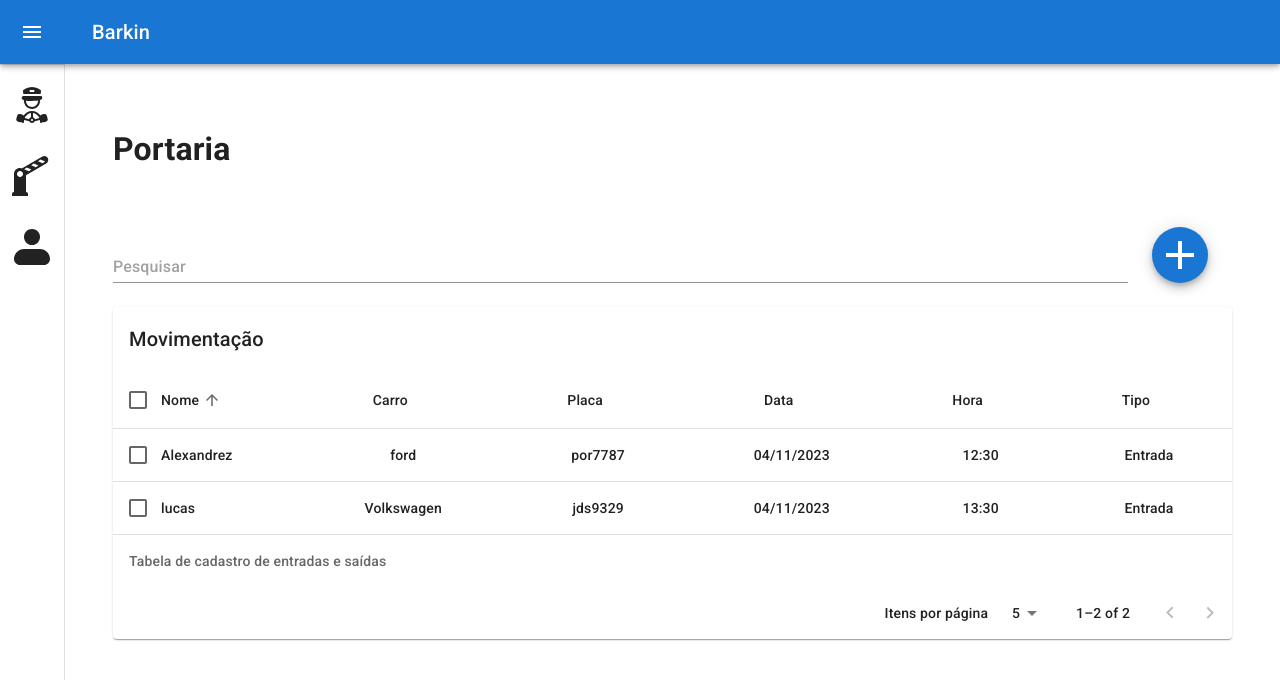
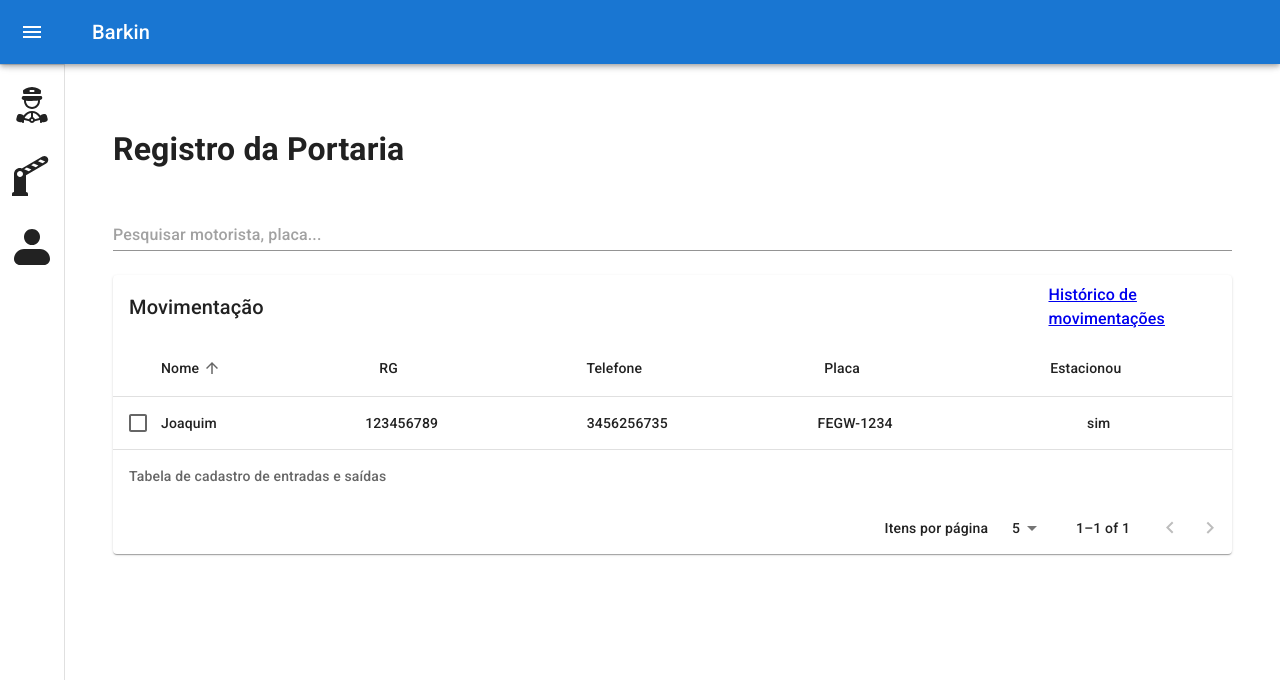
Before and after one commit to pedroramos17/reservation-management-system, a Next.js app: page /portaria in a window 1280 px wide. Shown: the top 680 px of the page. Built offline with nearby package versions, Linux system fonts and the light colour scheme.

Commit message:
refactor: adding history button

```diff
--- a/src/app/components/table/gateway/index.tsx
+++ b/src/app/components/table/gateway/index.tsx
@@ -14,60 +14,24 @@ import {
 import React, { useState, useMemo, useEffect } from 'react';
 import { GatehouseData } from '../../../../interfaces/gateway.interface';
 import GatewayTableHead from './tableHead';
-import GatewayTableToolbar from '../gatewayForm/tableToolbar';
+import GatewayTableToolbar from './tableToolbar';
 import getComparator, { Order } from '../sorting';
-import { initDB, getStoreData, Gateway, Stores } from '@/utils/db';
+import { initDB, getStoreData, Gateway, Stores, Driver, findOneData, Vehicle } from '@/utils/db';
 
-function createData(
-    id: string,
-    name: string,
-    car: string,
-    plate: string,
-    date: string,
-    hour: string,
-    type: string,
-  ): GatehouseData {
-    return {
-      id,
-      name,
-      car,
-      plate,
-      date,
-      hour,
-      type,
-    };
-  }
-
-  const rows = [
-    createData(
-      'id-1',
-      'Alexandrez',
-      'ford',
-      'por7787',
-      "04/11/2023",
-      "12:30",
-      'Entrada',
-    ),
-    createData(
-      'id-2',
-      'lucas',
-      'Volkswagen',
-      'jds9329',
-      "04/11/2023",
-      "13:30",
-      'Entrada',
-    )
-  ];
+interface GatewayData extends GatehouseData {
+  name: string;
+};
 
 export default function GatewayTable() {
   const [order, setOrder] = useState<Order>('asc');
-  const [orderBy, setOrderBy] = useState<keyof GatehouseData>('name');
+  const [orderBy, setOrderBy] = useState<keyof GatewayData>('name');
   const [selected, setSelected] = useState<readonly string[]>([]);
   const [page, setPage] = useState(0);
   const [rowsPerPage, setRowsPerPage] = useState(5);
   const [isDBReady, setIsDBReady] = useState<boolean>(false);
-  const [gateways, setGateways] = useState<Gateway[]|[]>([]);
+  const [gatewaysData, setGatewaysData] = useState<GatewayData[]|[]>([]);
 
+  const rows = gatewaysData;
   const handleInitDB = async () => {
     const status = await initDB();
     setIsDBReady(!!status);
@@ -78,12 +42,26 @@ export default function GatewayTable() {
       await handleInitDB();
     }
     const gateways = await getStoreData<Gateway>(Stores.Gateways);
-    setGateways(gateways);
+    const drivers = await getStoreData<Driver>(Stores.Drivers);
+    const gatewaysData = gateways.map((gateway) => {
+      const driver = drivers.find((driver) => driver.id === gateway.driverId) as Driver;
+      const vehicle = driver.vehicles.find((vehicle) => vehicle.id === gateway.vehicleId) as Vehicle;
+      return {
+        id: gateway.id,
+        name: driver.name,
+        car: `${vehicle.model} ${vehicle.brand} ${vehicle.color} ${vehicle.year}`,
+        plate: vehicle.plate,
+        date: gateway.timestamp,
+        hour: gateway.timestamp,
+        type: gateway.parked ? 'Entrada' : 'Saida',
+      }
+    })
+    setGatewaysData(gatewaysData);
   };
 
   useEffect(() => {
     handleGetGateways();
-  }, [])
+  });
 
 
   const handleRequestSort = (
--- a/src/app/components/table/gatewayForm/table.tsx
+++ b/src/app/components/table/gatewayForm/index.tsx
@@ -36,11 +36,7 @@ function createData(
   };
 }
 
-interface TabProps {
-  tabValue: number;
-}
-
-export default function GatewayTable({ tabValue }: Readonly<TabProps>) {
+export default function GatewayTable() {
   const [order, setOrder] = useState<Order>('asc');
   const [orderBy, setOrderBy] = useState<keyof GatewayData>('name');
   const [selected, setSelected] = useState<readonly string[]>([]);
@@ -128,10 +124,9 @@ const rows = [
   const visibleRows = useMemo(
     () =>
       rows
-        .slice(page * rowsPerPage, page * rowsPerPage + rowsPerPage)
-        .sort(getComparator(order, orderBy))
-        .filter((row) => (tabValue === 0 ? row.parked : !row.parked)),
-    [order, orderBy, page, rowsPerPage, tabValue],
+        .toSorted(getComparator(order, orderBy))
+        .slice(page * rowsPerPage, page * rowsPerPage + rowsPerPage),
+    [order, orderBy, page, rowsPerPage],
   );
 
   return (
--- a/src/app/components/table/gatewayForm/tableToolbar.tsx
+++ b/src/app/components/table/gatewayForm/tableToolbar.tsx
@@ -1,6 +1,6 @@
-import { Toolbar, Tooltip, IconButton, Typography } from '@mui/material';
+import { Toolbar, Tooltip, IconButton, Typography, Box } from '@mui/material';
 import { alpha } from '@mui/material/styles';
-import DeleteIcon from '@mui/icons-material/Delete';
+import Link from 'next/link';
 
 interface GatewayTableToolBarProps {
   numSelected: number;
@@ -35,6 +35,7 @@ export default function GatewayTableToolbar(
           {numSelected} {numSelected > 1 ? 'selecionados' : 'selecionado'}
         </Typography>
       ) : (
+        <Box sx={{ display: 'flex', alignItems: 'center', flexGrow: 1 }}>
           <Typography
             sx={{ flex: '1 1 100%' }}
             variant="h6"
@@ -43,6 +44,8 @@ export default function GatewayTableToolbar(
           >
             Movimentação
           </Typography>
+          <Link href={'/portaria/historico'} >Histórico de movimentações</Link>
+        </Box>
       )}
     </Toolbar>
   );
--- a/src/app/portaria/page.tsx
+++ b/src/app/portaria/page.tsx
@@ -1,9 +1,8 @@
 'use client';
 
-import GatewayTable from '../components/table/gateway';
-import SearchTool from '../components/SearchTool';
-import styled from '@emotion/styled';
-import { TextField } from '@mui/material';
+import { TextField } from "@mui/material";
+import styled from "@emotion/styled";
+import GatewayTable from "@/app/components/table/gatewayForm";
 
 const Container = styled.div`
   overflow: auto;
@@ -18,17 +17,16 @@ const Header = styled.header`
   padding: 24px 0;
 `;
 
-export default function Gateway() {
+export default function CreateGate() {
     return (
         <Container>
-        <h1>Portaria</h1>
+            <h1>Registro da Portaria</h1>
             <Header>
                 <TextField
-          placeholder="Pesquisar"
+                placeholder="Pesquisar motorista, placa..."
                 variant="standard"
                 sx={{ width: '100%' }}
                 />
-        <SearchTool addBtnLink="/portaria/criar" />
             </Header>
             <GatewayTable />
         </Container>
```
Also changed, not shown: src/app/portaria/criar/page.tsx (deleted, +0 -32 lines), src/app/portaria/historico/page.tsx (added, +38 -0 lines). Lines whose indentation alone changed are shown as unchanged.
